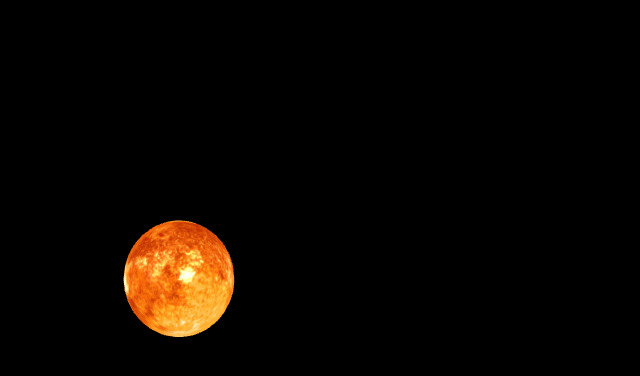
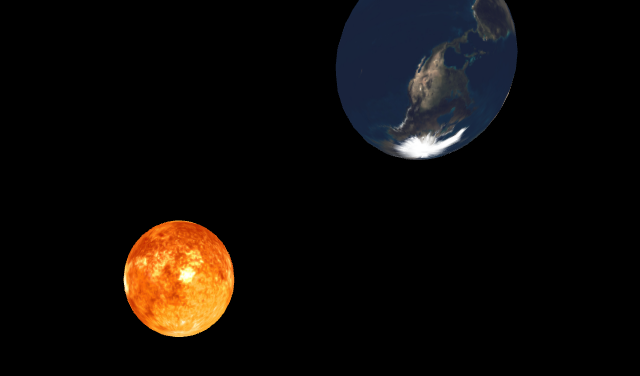
Before and after one commit to gutche/solar-system, a plain HTML site: page src/index.html in a window 1280 px wide. Shown: the whole page, without its empty margins (461-1101 px from the left). Drawn offline with Linux system fonts and the light colour scheme.

Commit message:
feat: earth orbiting the sun

```diff
--- a/src/index.html
+++ b/src/index.html
@@ -181,12 +181,14 @@
 				gl.STATIC_DRAW
 			);
 
-			let texture;
+			const sunTexture = loadTexture("../resources/sun.png");
+			const earthTexture = loadTexture("../resources/earth_diffuse.jpg");
 
-			const textureImage = new Image();
-			textureImage.onload = function () {
-				console.log("Image has been loaded");
-				texture = gl.createTexture();
+			function loadTexture(url) {
+				const texture = gl.createTexture();
+				const image = new Image();
+
+				image.onload = function () {
 					gl.bindTexture(gl.TEXTURE_2D, texture);
 					gl.texImage2D(
 						gl.TEXTURE_2D,
@@ -194,7 +196,7 @@
 						gl.RGBA,
 						gl.RGBA,
 						gl.UNSIGNED_BYTE,
-					textureImage
+						image
 					);
 					gl.generateMipmap(gl.TEXTURE_2D);
 					gl.texParameteri(
@@ -208,7 +210,10 @@
 						gl.LINEAR
 					);
 				};
-			textureImage.src = "../resources/sun.png";
+
+				image.src = url;
+				return texture;
+			}
 
 			gl.clearColor(0.0, 0.0, 0.0, 1.0);
 			gl.viewport(0, 0, gl.canvas.width, gl.canvas.height);
@@ -218,7 +223,8 @@
 				gl.enable(gl.DEPTH_TEST);
 
 				time *= 0.001; // to seconds
-				const angle = time * 25.0;
+				const sunAngle = time * 25.0;
+				const earthAngle = time * 1.5; // Speed & Direction
 
 				var proj = mat4.create();
 				mat4.perspective(
@@ -231,24 +237,31 @@
 				var view = mat4.create();
 				mat4.translate(view, view, [0.0, 0.0, -20.0]);
 
-				var model = mat4.create();
-				mat4.translate(model, model, [0.0, 6.5, 0.0]);
-				mat4.rotate(model, model, Math.radians(angle), [0.0, 1.0, 0.0]);
+				// Sun model
+				var sunModel = mat4.create();
+				mat4.translate(sunModel, sunModel, [0.0, 6.5, 0.0]);
+				mat4.rotate(sunModel, sunModel, Math.radians(sunAngle), [0.0, 1.0, 0.0]);
 
-				// TODO: Tienes que activar al menos un programa
+				// Earth model
+				const earthModel = mat4.create();
+				const earthOrbitRadius = 8.0; // Radius of the earth's orbit
+				const earthPositionX = Math.cos(earthAngle) * earthOrbitRadius;
+				const earthPositionZ = Math.sin(earthAngle) * earthOrbitRadius;
+				mat4.translate(earthModel, earthModel, [earthPositionX, 6.5, earthPositionZ]);
+				mat4.rotate(earthModel, earthModel, Math.radians(earthAngle), [0.0, 1.0, 0.0]);
+
+				// Render the sun
 				shaderProgram.bind();
+				shaderProgram.setUniformMat4("model", sunModel);
 
-				shaderProgram.setUniformMat4("model", model);
-
-				// I think this is how it works
+				// Texture the sun
 				gl.activeTexture(gl.TEXTURE0);
-				gl.bindTexture(gl.TEXTURE_2D, texture);
+				gl.bindTexture(gl.TEXTURE_2D, sunTexture);
 				shaderProgram.setUniform1i("uTexture", 0);
 
-				// Aquí subimos los datos para la proyección y la vista
 				ubo.uploadData("projection", proj);
 				ubo.uploadData("view", view);
-				ubo.uploadAll(); // Esta llamada sube todos los datos de golpe
+				ubo.uploadAll();
 
 				gl.bindVertexArray(VAO);
 				gl.drawElements(
@@ -258,7 +271,24 @@
 						0
 				);
 
-				// A partir de aquí, subimos matriz model y demás cosas para cada esfera.
+				// Render the earth
+				shaderProgram.setUniformMat4("model", earthModel);
+
+				// Texture the earth
+				gl.activeTexture(gl.TEXTURE1);
+				gl.bindTexture(gl.TEXTURE_2D, earthTexture);
+				shaderProgram.setUniform1i("uTexture", 1);
+
+				ubo.uploadData("projection", proj);
+				ubo.uploadData("view", view);
+				ubo.uploadAll();
+
+				gl.drawElements(
+						gl.TRIANGLES,
+						sphereGeo.indices.length,
+						gl.UNSIGNED_INT,
+						0
+				);
 
 				requestAnimationFrame(renderFunc);
 			}
```
Lines whose indentation alone changed are shown as unchanged.
